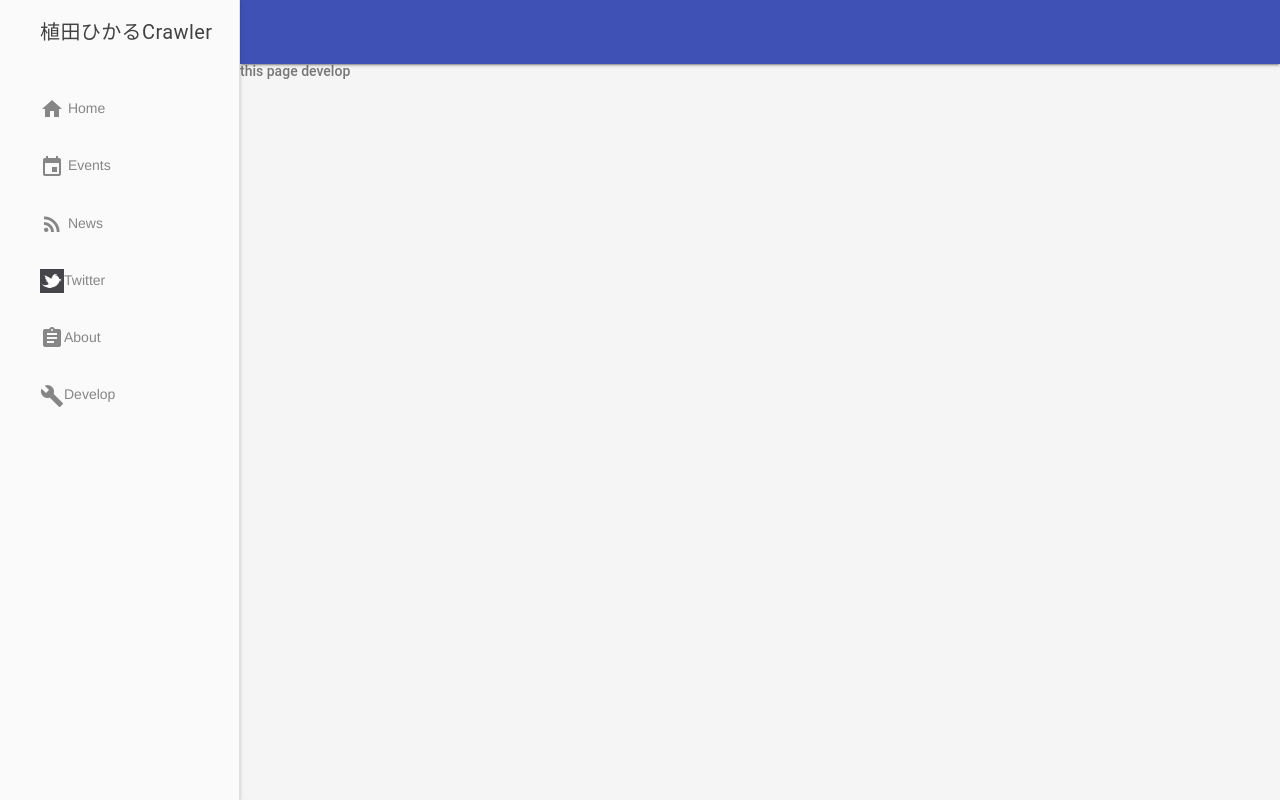
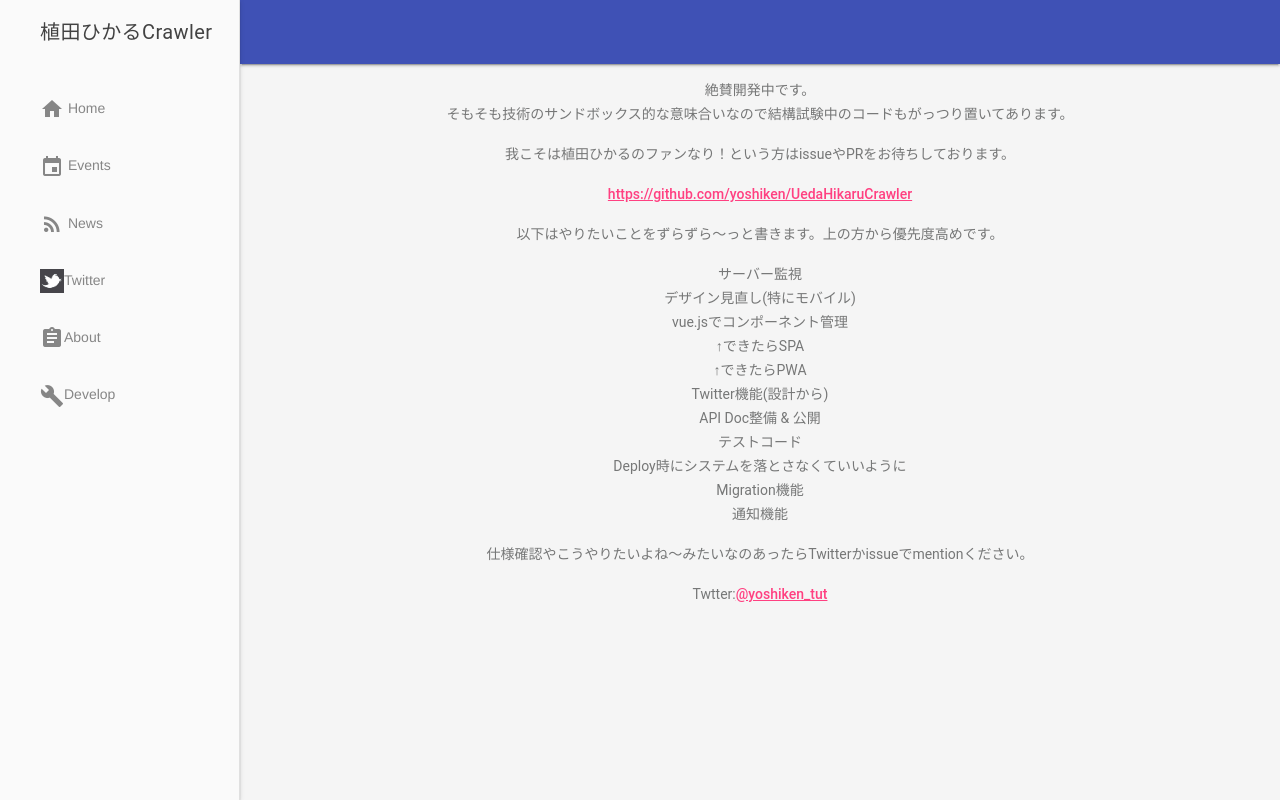
Before and after one commit to yoshiken/UedaHikaruCrawler, a Flask app: page /develop in a window 1280 px wide. Run offline with Flask 2, Linux system fonts and the light colour scheme.

Commit message:
:art: add develop page

```diff
--- /dev/null
+++ b/src/static/css/develop.css
@@ -0,0 +1,7 @@
+.develop-center{
+  -webkit-justify-content: center;
+  justify-content: center;
+  -webkit-align-items: stretch;
+  align-items: stretch;
+  text-align: center;
+}
--- a/src/templates/develop.html
+++ b/src/templates/develop.html
@@ -1,4 +1,39 @@
 {% extends "layout.html" %}
 {% block body %}
-this page develop
+<link rel="stylesheet" href="{{ url_for('static', filename='./css/develop.css') }}">
+<div class="develop-center">
+    <br>
+    <p>
+    絶賛開発中です。<br>
+    そもそも技術のサンドボックス的な意味合いなので結構試験中のコードもがっつり置いてあります。<br>
+    </p>
+    <p>
+    我こそは植田ひかるのファンなり！という方はissueやPRをお待ちしております。<br>
+    </p>
+    <p>
+    <a href="https://github.com/yoshiken/UedaHikaruCrawler">https://github.com/yoshiken/UedaHikaruCrawler</a><br>
+    </p>
+    <p>
+    以下はやりたいことをずらずら〜っと書きます。上の方から優先度高めです。
+    </p>
+    <p>
+    サーバー監視<br>
+    デザイン見直し(特にモバイル)<br>
+    vue.jsでコンポーネント管理<br>
+    ↑できたらSPA<br>
+    ↑できたらPWA<br>
+    Twitter機能(設計から)<br>
+    API Doc整備 & 公開<br>
+    テストコード<br>
+    Deploy時にシステムを落とさなくていいように<br>
+    Migration機能<br>
+    通知機能<br>
+    </p>
+    <p>
+      仕様確認やこうやりたいよね〜みたいなのあったらTwitterかissueでmentionください。
+    </p>
+    <p>
+      Twtter:<a href="http://twitter.com/yoshiken_tut">@yoshiken_tut</a>
+    </p>
+</div>
 {% endblock %}
```
